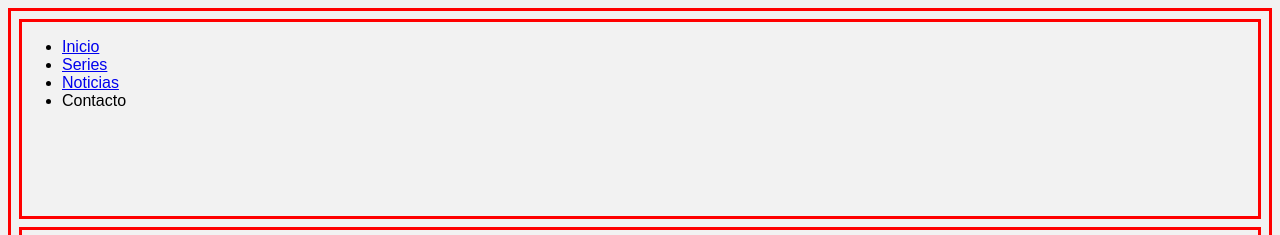
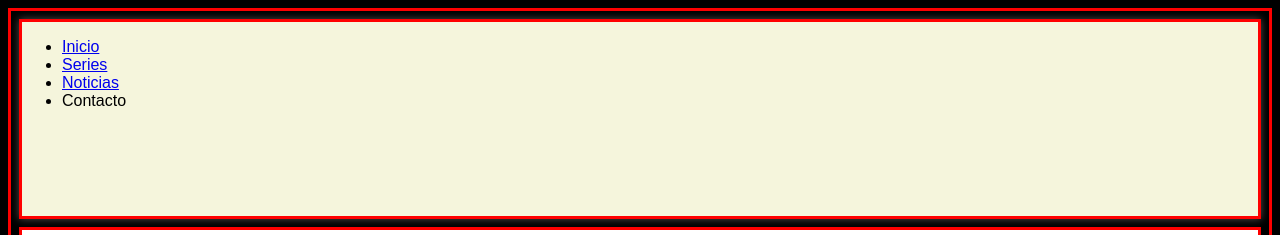
Before and after one commit to Aleluya505/PractOnepaceweb, a plain HTML site: page index.html in a window 1280 px wide. Shown: the top 235 px of the page. Drawn offline with Linux system fonts and the light colour scheme; a script that the page names is missing.

Commit message:
Background color

```diff
--- a/css/style.css
+++ b/css/style.css
@@ -19,13 +19,23 @@ footer {
 }
 
 body {
-    background-color: #f2f2f2;
+    background-color: black;
     font-family: Arial, Helvetica, sans-serif;
+}
+
+header {
+    background: beige;
+    box-shadow: 0 0 0.5rem rgb(83 78 76);
+}
+
+footer {
+    background: beige;
 }
 
 main {
     min-height: 200px;
     overflow: auto;
+    background-color: white;
     /* El overflow en auto. es una regla  que opera con el  desbordamiento.  */
 }
 
```
